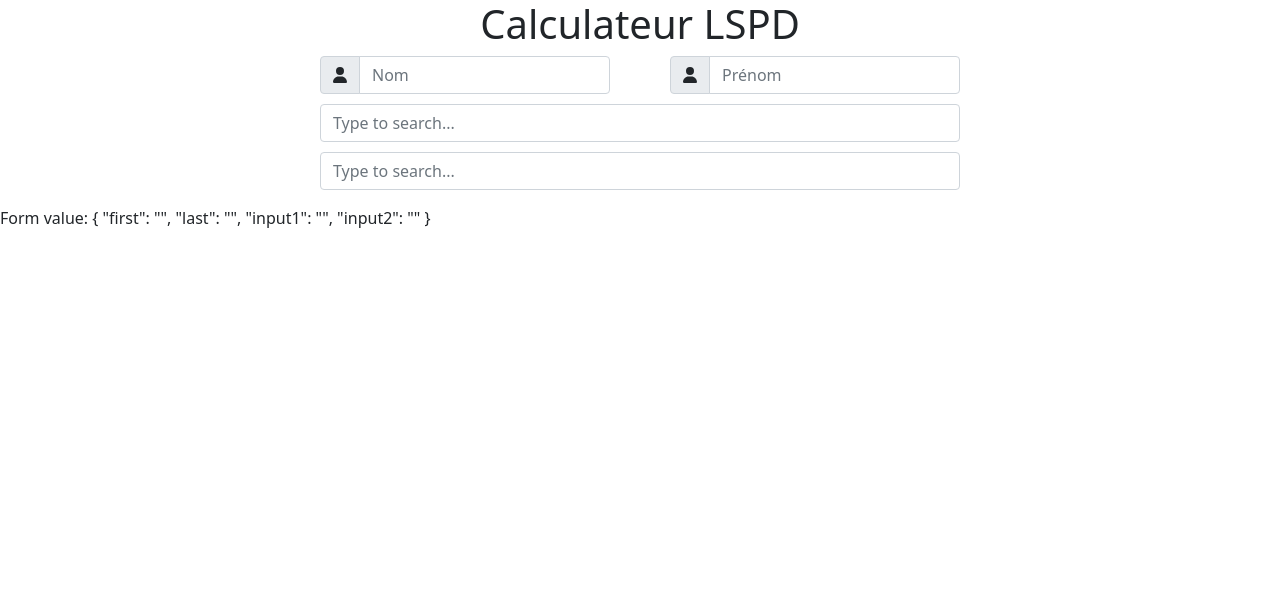
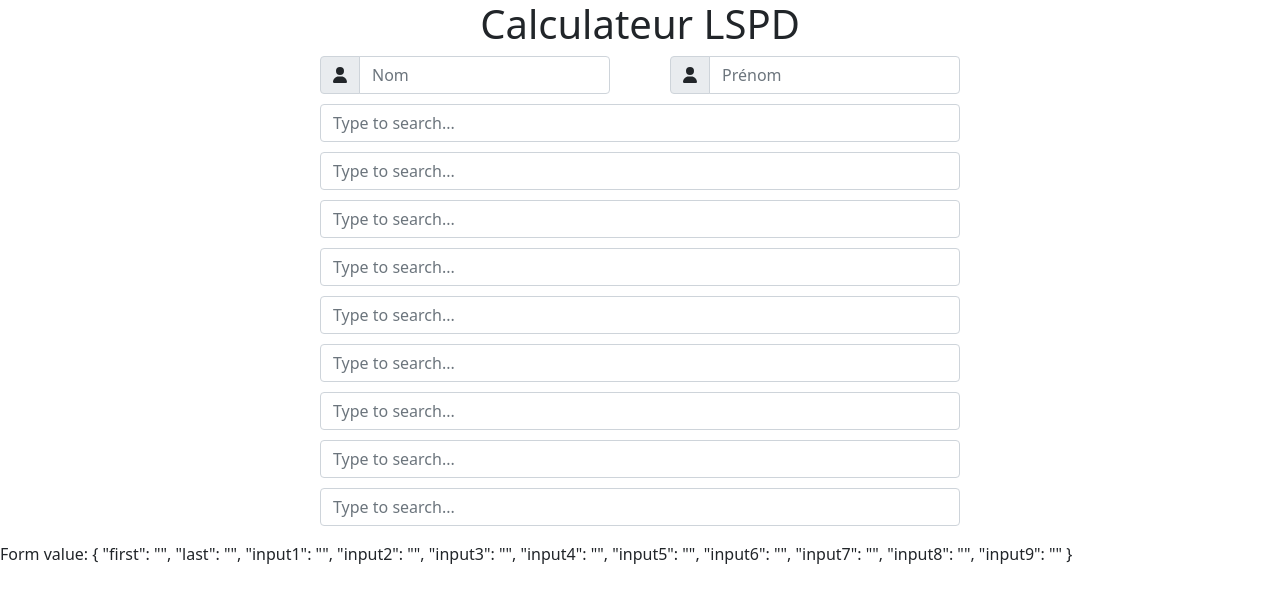
Before and after one commit to ArthurG35/calculLSPD, an Angular app: page / in a window 1280 px wide. Shown: the top 602 px of the page. Built offline with nearby package versions, Linux system fonts and the light colour scheme.

Commit message:
RESET PUSH

```diff
--- a/src/app/list/list.component.html
+++ b/src/app/list/list.component.html
@@ -16,6 +16,13 @@
     <div ng-app="myApp" ng-controller="myCtrl">
         <input ngModel required #input1="ngModel" (change)="checkExiste(input1.value, 'input1')" name="input1" class="form-control group-list" list="datalistOptions" id="input1" placeholder="Type to search..." />
         <input ngModel required #input2="ngModel" (change)="checkExiste(input2.value, 'input2')" name="input2" class="form-control group-list" list="datalistOptions" id="input2" placeholder="Type to search..." />
+        <input ngModel required #input3="ngModel" (change)="checkExiste(input3.value, 'input3')" name="input3" class="form-control group-list" list="datalistOptions" id="input3" placeholder="Type to search..." />
+        <input ngModel required #input4="ngModel" (change)="checkExiste(input4.value, 'input4')" name="input4" class="form-control group-list" list="datalistOptions" id="input4" placeholder="Type to search..." />
+        <input ngModel required #input5="ngModel" (change)="checkExiste(input5.value, 'input5')" name="input5" class="form-control group-list" list="datalistOptions" id="input5" placeholder="Type to search..." />
+        <input ngModel required #input6="ngModel" (change)="checkExiste(input6.value, 'input6')" name="input6" class="form-control group-list" list="datalistOptions" id="input6" placeholder="Type to search..." />
+        <input ngModel required #input7="ngModel" (change)="checkExiste(input7.value, 'input7')" name="input7" class="form-control group-list" list="datalistOptions" id="input7" placeholder="Type to search..." />
+        <input ngModel required #input8="ngModel" (change)="checkExiste(input8.value, 'input8')" name="input8" class="form-control group-list" list="datalistOptions" id="input8" placeholder="Type to search..." />
+        <input ngModel required #input9="ngModel" (change)="checkExiste(input9.value, 'input9')" name="input9" class="form-control group-list" list="datalistOptions" id="input9" placeholder="Type to search..." />
         <datalist id="datalistOptions">
       <option *ngFor="let item of list" value="{{ item.libelle }}"></option>
     </datalist>
```
